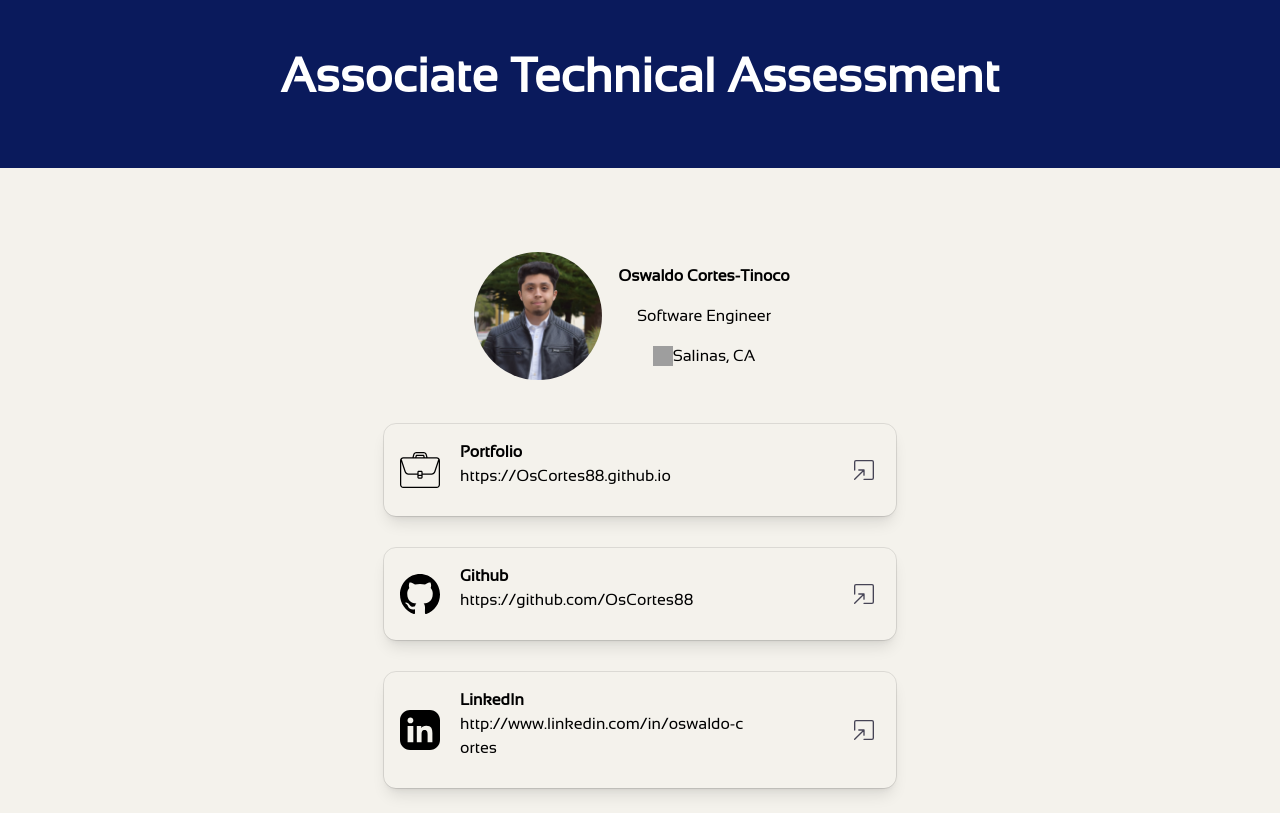
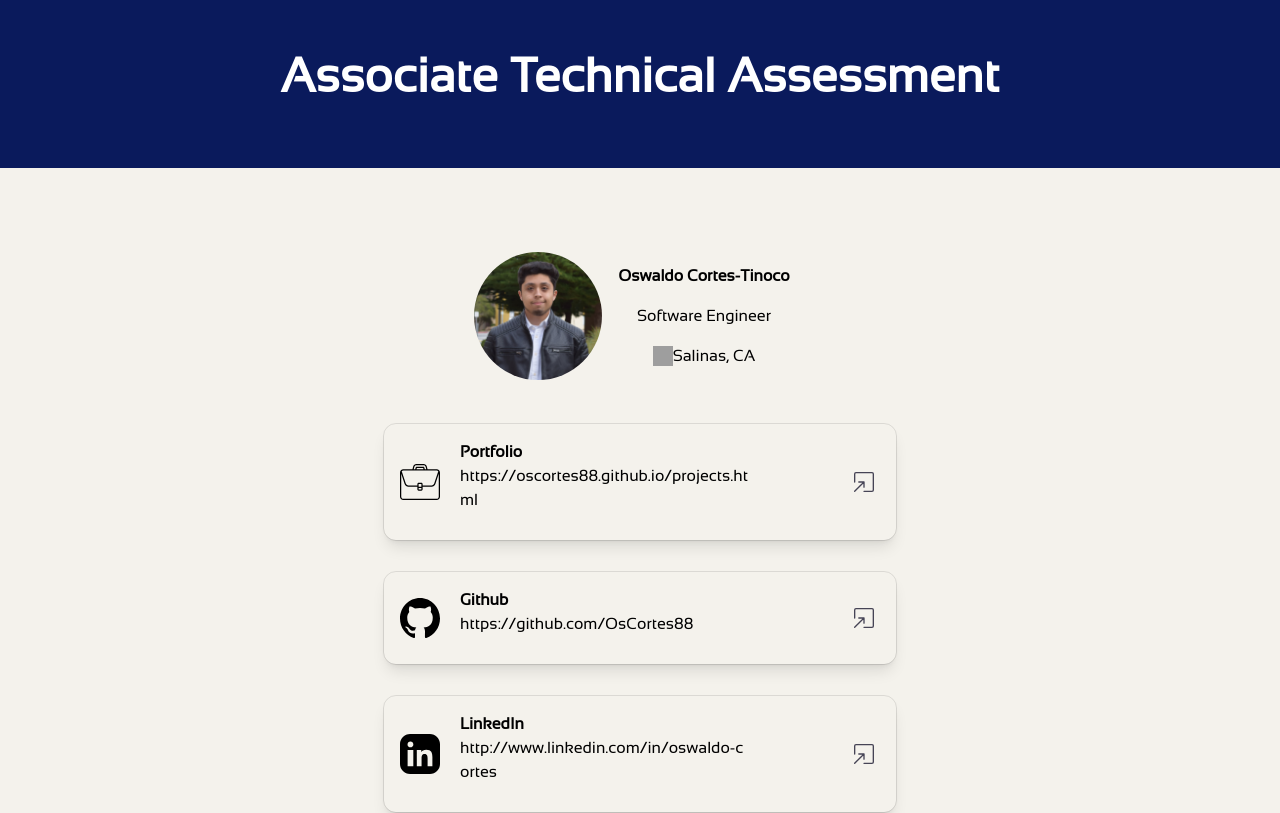
Before and after one commit to OsCortes88/DigitalNEST-Linktree, a React (Vite) app: page / in a window 1280 px wide. Shown: the top 813 px of the page. Built offline with nearby package versions, Linux system fonts and the light colour scheme; grey boxes are pictures that could not be loaded.

Commit message:
update porfolio link

```diff
--- a/src/LinkSection.jsx
+++ b/src/LinkSection.jsx
@@ -3,7 +3,7 @@ import LinkCard from "./LinkCard"
 function LinkSection() {
 
   const linkData = [
-    { icon: '/src/assets/portfolio.svg', label: 'Portfolio', reference: 'https://OsCortes88.github.io'},
+    { icon: '/src/assets/portfolio.svg', label: 'Portfolio', reference: 'https://oscortes88.github.io/projects.html'},
     { icon: '/src/assets/github.svg', label: 'Github', reference: 'https://github.com/OsCortes88' },
     { icon: '/src/assets/linkedin.svg', label: 'LinkedIn', reference: 'http://www.linkedin.com/in/oswaldo-cortes'},
     { icon: '/src/assets/document.svg', label: 'Resume', reference: 'https://docs.google.com/document/d/1ot_hIcSndYVe4vVYqQdZgg8NTJPuTOY_PhlAhl9MUIo/edit?usp=sharing'},
```
